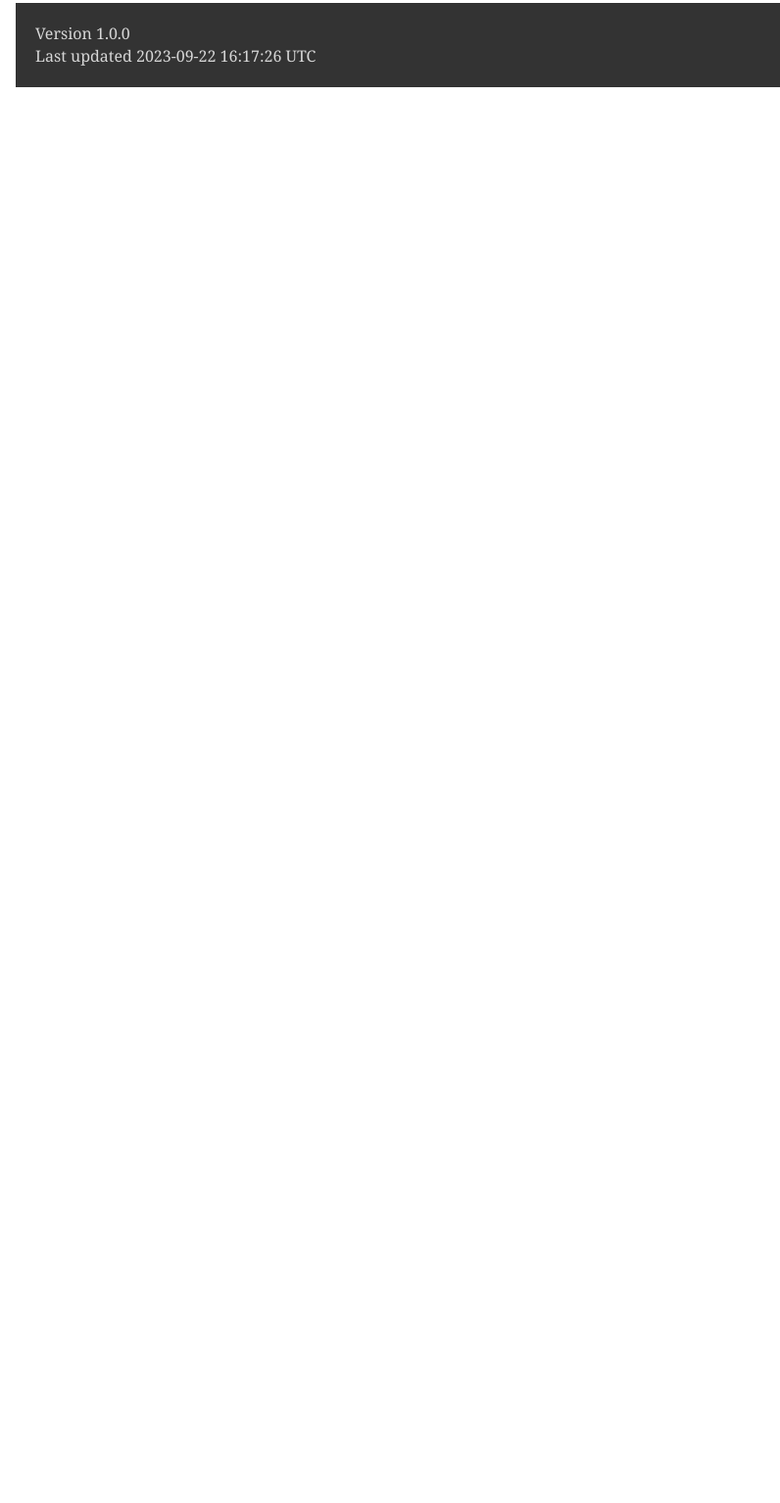
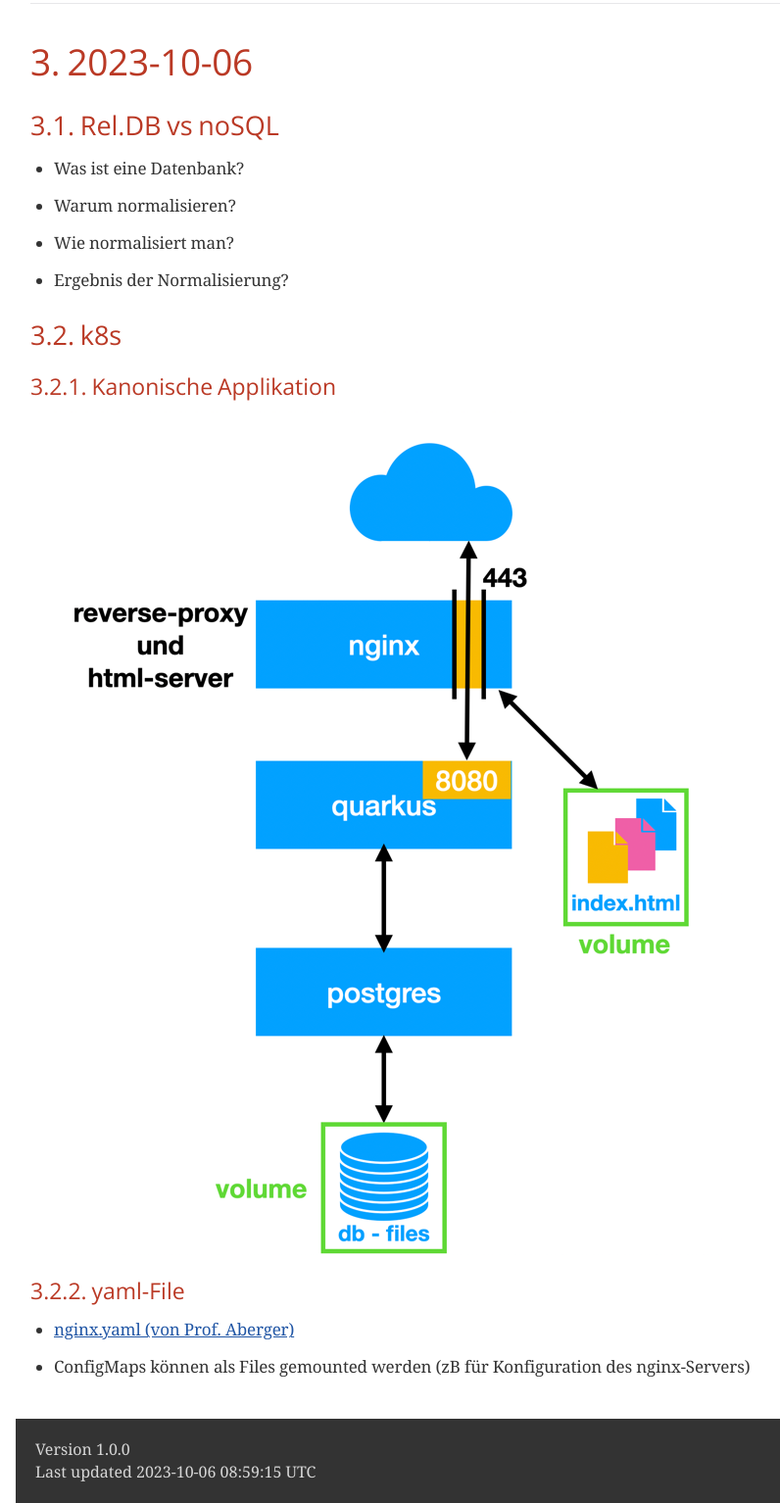
Before and after one commit to 2324-5bhitm-itp/2324-5bhitm-itp-lecture-notes, a plain HTML site: page index.html in a window 1280 px wide. Shown: the part 1107-2641 px from the top of the page at 98% size, without its empty margins (304-1100 px from the left). Before the commit the page ends 1196 px from the top, so only its background shows below. Drawn offline with nearby package versions, Linux system fonts and the light colour scheme; a web font is replaced by a local one.

Commit message:
Deploying to gh-pages from @ 2324-5bhitm-itp/2324-5bhitm-itp-lecture-notes@fc75d9422182b14d9ef45160668de2e38ed0b418 🚀

```diff
--- a/index.html
+++ b/index.html
@@ -450,6 +450,12 @@
 <ul class="sectlevel1">
 <li><a href="#_2023_09_15">1. 2023-09-15</a></li>
 <li><a href="#_2023_09_22">2. 2023-09-22</a></li>
+<li><a href="#_2023_10_06">3. 2023-10-06</a>
+<ul class="sectlevel2">
+<li><a href="#_rel_db_vs_nosql">3.1. Rel.DB vs noSQL</a></li>
+<li><a href="#_k8s">3.2. k8s</a></li>
+</ul>
+</li>
 </ul>
 </div>
 </div>
@@ -492,11 +498,59 @@
 </div>
 </div>
 </div>
+<div class="sect1">
+<h2 id="_2023_10_06"><a class="anchor" href="#_2023_10_06"></a>3. 2023-10-06</h2>
+<div class="sectionbody">
+<div class="sect2">
+<h3 id="_rel_db_vs_nosql"><a class="anchor" href="#_rel_db_vs_nosql"></a>3.1. Rel.DB vs noSQL</h3>
+<div class="ulist">
+<ul>
+<li>
+<p>Was ist eine Datenbank?</p>
+</li>
+<li>
+<p>Warum normalisieren?</p>
+</li>
+<li>
+<p>Wie normalisiert man?</p>
+</li>
+<li>
+<p>Ergebnis der Normalisierung?</p>
+</li>
+</ul>
+</div>
+</div>
+<div class="sect2">
+<h3 id="_k8s"><a class="anchor" href="#_k8s"></a>3.2. k8s</h3>
+<div class="sect3">
+<h4 id="_kanonische_applikation"><a class="anchor" href="#_kanonische_applikation"></a>3.2.1. Kanonische Applikation</h4>
+<div class="imageblock">
+<div class="content">
+<img src="images/kanonische-applikation.png" alt="kanonische applikation">
+</div>
+</div>
+</div>
+<div class="sect3">
+<h4 id="_yaml_file"><a class="anchor" href="#_yaml_file"></a>3.2.2. yaml-File</h4>
+<div class="ulist">
+<ul>
+<li>
+<p><a href="https://github.com/caberger/webpack-demo/blob/master/k8s/nginx.yaml" target="_blank" rel="noopener">nginx.yaml (von Prof. Aberger)</a></p>
+</li>
+<li>
+<p>ConfigMaps können als Files gemounted werden (zB für Konfiguration des nginx-Servers)</p>
+</li>
+</ul>
+</div>
+</div>
+</div>
+</div>
+</div>
 </div>
 <div id="footer">
 <div id="footer-text">
 Version 1.0.0<br>
-Last updated 2023-09-22 16:17:26 UTC
+Last updated 2023-10-06 08:59:15 UTC
 </div>
 </div>
 </body>
```
Also changed, not shown: file.html (+1 -1 lines), somePage.html (+1 -1 lines), images/kanonische-applikation.png (added).
